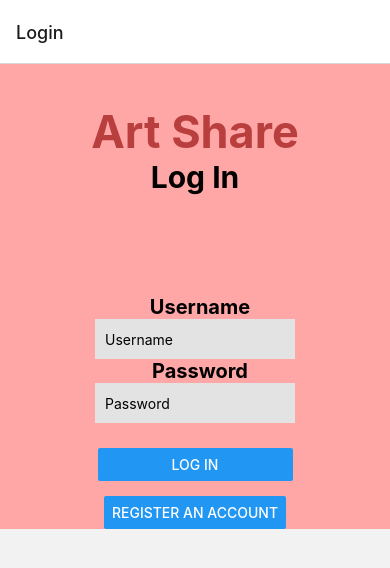
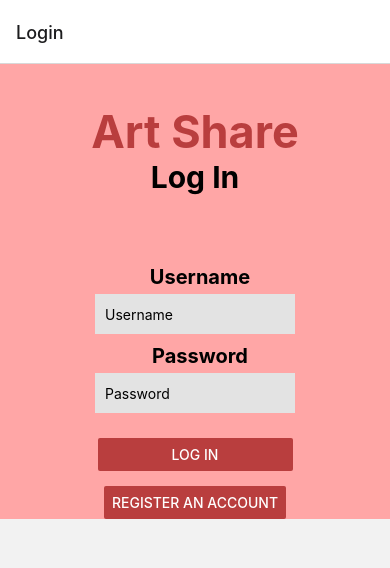
Before and after one commit to ashlynkc/art-share-mobile, a React Native app: screen /Login in a window 390 px wide. Shown: the top 568 px of the page. Built offline with nearby package versions, Linux system fonts and the light colour scheme.

Commit message:
Edit Login / Register Page Styling

```diff
--- a/pages/LoginPage.js
+++ b/pages/LoginPage.js
@@ -67,15 +67,17 @@ export default function LoginPage({ navigation }) {
                         value={password}
                         onChangeText={(val) => setPassword(val)}
                         secureTextEntry={true} />
-                    <View style={styles.button}>
+                    <View style={styles.buttonPadding}>
                         <Button
                             title='Log In'
+                            color='#b93e3e'
                             onPress={handleLogin} />
                     </View>
                     <Text style={styles.resultMessage}>{loginMessage}</Text>
                     <View>
                         <Button
                             title='Register an Account'
+                            color='#b93e3e'
                             onPress={() => navigation.navigate('Register')} />
                     </View>
                 </View>
@@ -86,7 +88,7 @@ export default function LoginPage({ navigation }) {
 
 const styles = StyleSheet.create({
     display: {
-        paddingBottom: 100
+        paddingBottom: 60
     },
     title: {
         textAlign: 'center',
@@ -107,6 +109,8 @@ const styles = StyleSheet.create({
     },
     label: {
         paddingLeft: 10,
+        paddingTop: 10,
+        paddingBottom: 5,
         fontSize: 20,
         fontWeight: 'bold'
     },
@@ -116,7 +120,7 @@ const styles = StyleSheet.create({
         height: 40,
         width: 200
     },
-    button: {
+    buttonPadding: {
         paddingTop: 25,
         width: '50%'
     },
--- a/pages/RegisterPage.js
+++ b/pages/RegisterPage.js
@@ -94,15 +94,17 @@ export default function RegisterPage({ navigation }) {
                         onChangeText={(val) => setConfirmPassword(val)}
                         secureTextEntry={true} />
 
-                    <View style={styles.button}>
+                    <View style={styles.buttonPadding}>
                         <Button
                             title='Register'
+                            color='#b93e3e'
                             onPress={handleRegister} />
                     </View>
                     <Text style={styles.resultMessage}>{registrationMessage}</Text>
                     <View>
                         <Button
                             title='Back to log in'
+                            color='#b93e3e'
                             onPress={() => navigation.navigate('Login')} />
                     </View>
                 </View>
@@ -113,7 +115,7 @@ export default function RegisterPage({ navigation }) {
 
 const styles = StyleSheet.create({
     display: {
-        paddingBottom: 100
+        paddingBottom: 30
     },
     title: {
         textAlign: 'center',
@@ -134,6 +136,8 @@ const styles = StyleSheet.create({
     },
     label: {
         paddingLeft: 10,
+        paddingTop: 10,
+        paddingBottom: 5,
         fontSize: 20,
         fontWeight: 'bold'
     },
@@ -143,7 +147,7 @@ const styles = StyleSheet.create({
         height: 40,
         width: 200
     },
-    button: {
+    buttonPadding: {
         paddingTop: 25,
         width: '50%'
     },
```
Also changed, not shown: 1 other file (tests, documents, lock files or other folders).
